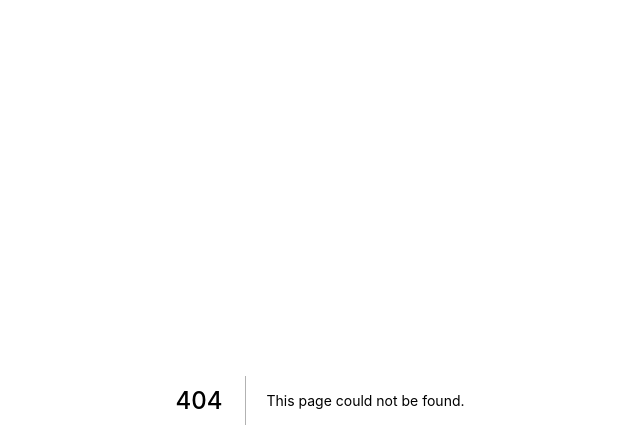
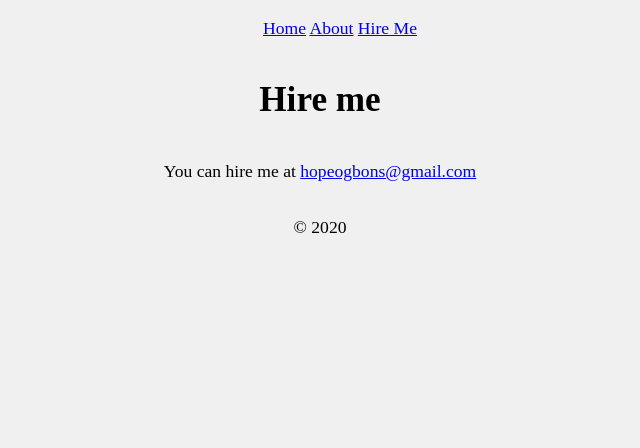
Before and after one commit to hopeogbons/next-portfolio, a Next.js app: page /hire-me in a window 1280 px wide. Before the commit this address had no page. Shown: the top 448 px of the page, without its empty margins (320-960 px from the left). Built offline with nearby package versions, Linux system fonts and the light colour scheme; a small style sheet from the web is missing.

Commit message:
add a hire me page

```diff
--- /dev/null
+++ b/pages/hire-me.js
@@ -0,0 +1,12 @@
+import Layout from '../components/Layout';
+
+const HireMe = () => (
+  <Layout title="Hire me">
+    <p>
+      You can hire me at{' '}
+      <a href="mailto:hopeogbons@gmail.com">hopeogbons@gmail.com</a>
+    </p>
+  </Layout>
+);
+
+export default HireMe;
```
